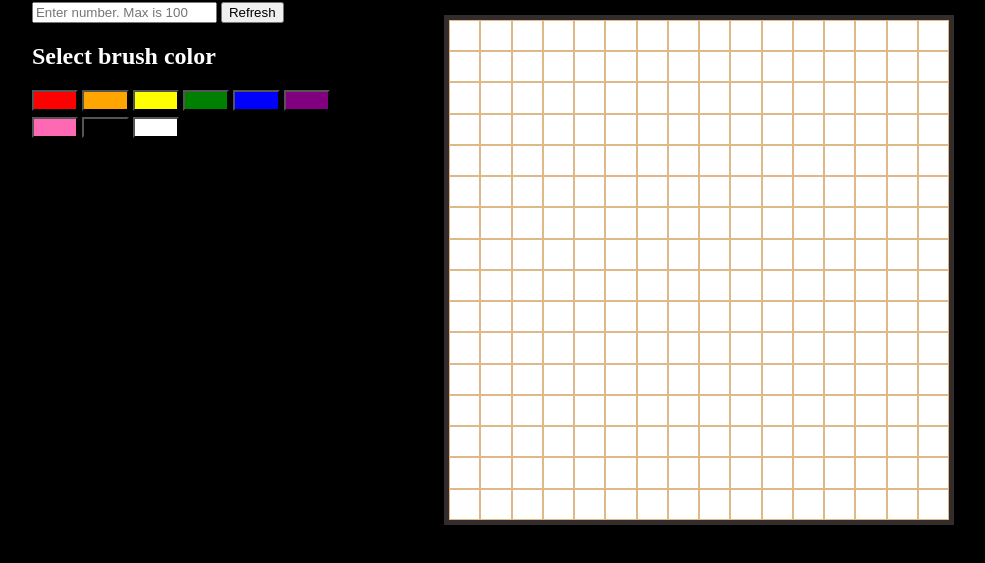
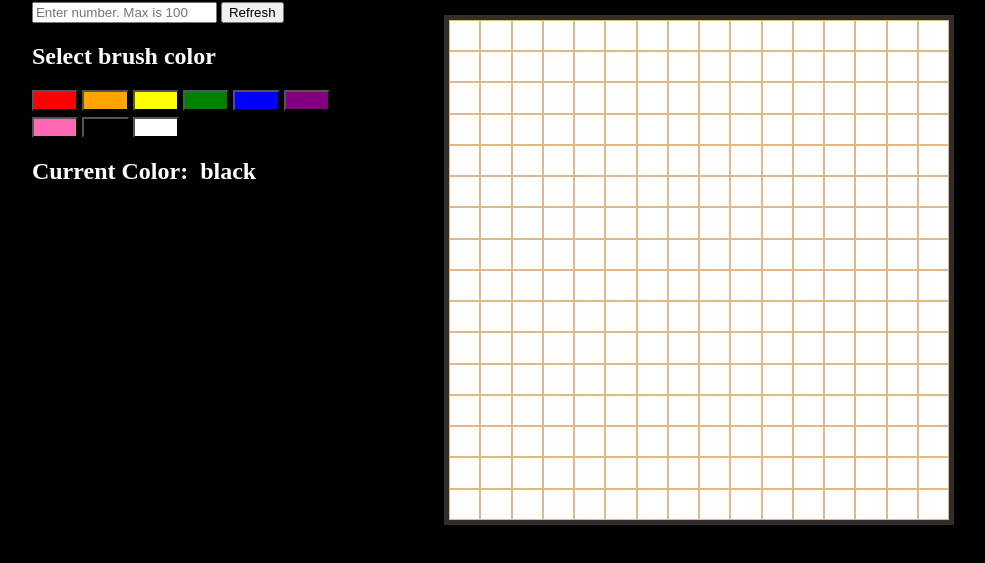
Before and after one commit to NSolarR/etch-a-sketch, a plain HTML site: page index.html in a window 1280 px wide. Shown: the part 73-636 px from the top of the page, without its empty margins (90-1075 px from the left). Drawn offline with Linux system fonts and the light colour scheme.

Commit message:
Made it easier to see selected color

```diff
--- a/index.html
+++ b/index.html
@@ -31,6 +31,10 @@
                         <button id='white' onclick="getColor('white');">Wide</button>
                     </div>
                 </div>
+                <div id="flex-color">
+                    <h2>Current Color: &nbsp;</h2>
+                    <h2 class="show-color"></h2>
+                </div>
             </div>
             <div id="right">
                 <h1>Etch-A-Sketch</h1>
@@ -41,5 +45,5 @@
         </div>
     </body>
 
-     <script src='script.js'></script>
+    <script src='script.js'></script>
 </html>
--- a/script.js
+++ b/script.js
@@ -1,5 +1,7 @@
-//Get reference to html reference
+//Get reference to html element
 const container = document.getElementById('container');
+
+const showColor = document.querySelector('.show-color');
 
 //Track if any mouse button is pressed
 let mouseDown = 0;
@@ -20,14 +22,23 @@ if (input == undefined) {
 let color;
 if (color == undefined) {
     color = `black`;
+    showColor.setAttribute("style", `color: white`);
+    showColor.textContent = `${color}`;
 }
 
 //Get color from button
 function getColor(str) {
     if (typeof str != 'string') {
-        console.log('ERROR: color button doesnt return a string')
+        console.log('ERROR: color button doesnt return a string');
     } else {
         color = str;
+        showColor.setAttribute("style", `color: ${color};`);
+        if (color == 'black') {
+            showColor.setAttribute("style", `color: white`);
+        }else {
+            showColor.setAttribute("style", `color: ${color};`);
+        }
+        showColor.textContent = `${color}`;
         return color;
     }
 }
--- a/style.css
+++ b/style.css
@@ -69,6 +69,11 @@ body {
     margin-top:6px;
 }
 
+#flex-color {
+    display: flex;
+    flex-direction: row;
+}
+
 /*Sketch Grid*/
 
 #right h1 {
```
